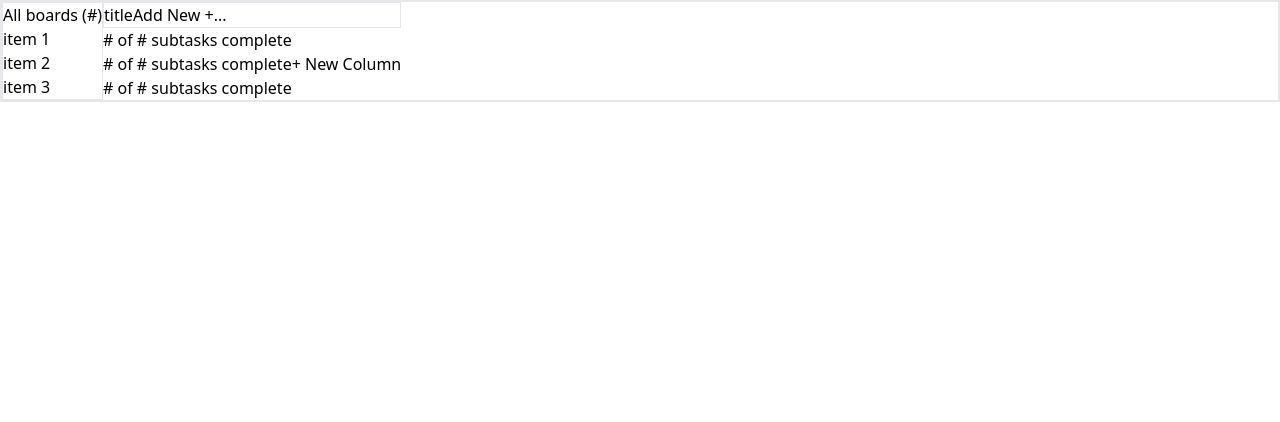
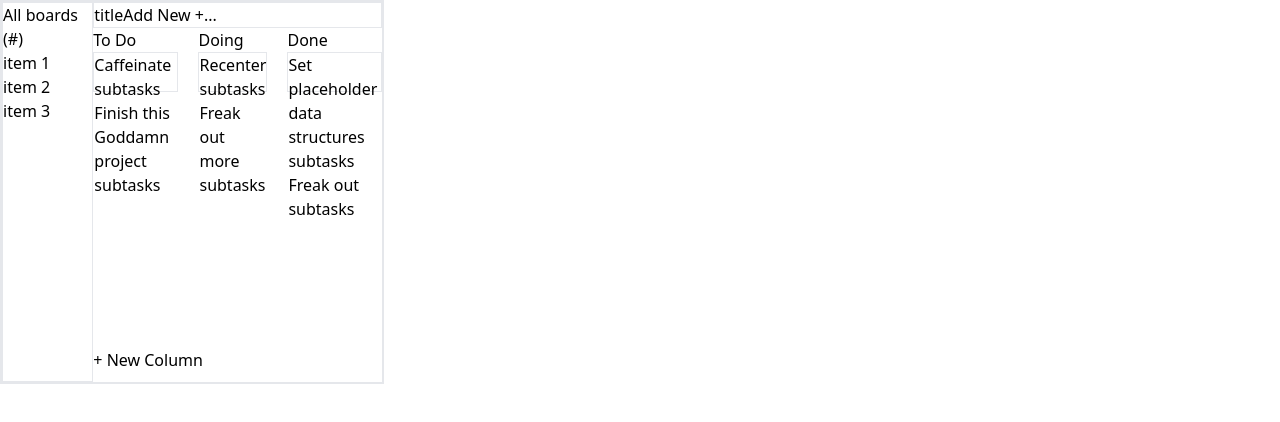
Before and after one commit to christian-faber/dev-island-kanban, a React (Create React App) app: page / in a window 1280 px wide. Shown: the top 422 px of the page. Built offline with nearby package versions, Linux system fonts and the light colour scheme.

Commit message:
dnd works

```diff
--- a/src/App.js
+++ b/src/App.js
@@ -5,9 +5,9 @@ import "./index.css";
 
 export const App = () => {
   return (
-    <div className="border-solid border-2 flex flex-row">
+    <div className="w-96 h-96 border-solid border-2 border-red flex flex-row">
       <Sidebar />
-      <div>
+      <div className="w-80 h-80 border-blue">
         <Top />
         <Board />
       </div>
--- a/src/components/Board.js
+++ b/src/components/Board.js
@@ -9,29 +9,28 @@ export const Board = () => {
   const handleOnDragEnd = (result) => {
     if (!result.destination) return;
 
-    const items = Array.from(data);
-    const [reorderedItem] = items.splice(result.source.index, 1);
-    items.splice(result.destination.index, 0, reorderedItem);
+    // const items = Array.from(data);
+    // const [reorderedItem] = items.splice(result.source.index, 1);
+    // items.splice(result.destination.index, 0, reorderedItem);
 
-    setData(items);
+    // setData(items);
   };
 
   console.log(data);
 
   return (
-    <div className="border-solid flex flex-row">
-      <DragDropContext onDragEnd={handleOnDragEnd}>
-        <div>
+    <DragDropContext onDragEnd={handleOnDragEnd}>
+      <div className="border-black border-solid flex flex-row h-80 gap-5 ">
+        {data?.columns?.map((column) => (
           <Column
-            data={data}
+            column={column}
+            tasks={data.tasks}
             setData={setData}
-            elements={""}
-            key={""}
-            prefix={""}
+            key={column.id}
           />
-        </div>
-        <New />
-      </DragDropContext>
-    </div>
+        ))}
+      </div>
+      <New />
+    </DragDropContext>
   );
 };
--- a/src/components/Column.js
+++ b/src/components/Column.js
@@ -1,20 +1,29 @@
-import { useState } from "react";
-import { Draggable, Droppable } from "react-beautiful-dnd";
-import { initialdata } from "../data/initial-data";
+import { Droppable } from "react-beautiful-dnd";
 import { Task } from "./Task";
 
-export const Column = ({ data }, id, title, taskIds) => {
+export const Column = ({ column, tasks, setData }) => {
   return (
-    <div>
-      <h2>{data?.columns?.column?.title}</h2>
-      <Droppable droppableId="column">
+    <div className="h-50 w-50">
+      <h2>{column.title}</h2>
+      <Droppable droppableId={column.id}>
         {(provided) => (
-          <ul {...provided.droppableProps} ref={provided.innerRef}>
-            {data?.columns.map(({ id, title, taskIds }, index) => (
-              <Task key={id} title={title} index={index} />
-            ))}
+          <div
+            className="w-25 h-10 border border-blue"
+            {...provided.droppableProps}
+            ref={provided.innerRef}
+          >
+            {tasks
+              .filter((task) => column.taskIds.includes(task.id))
+              .map((task, index) => (
+                <Task
+                  key={task.id}
+                  task={task}
+                  index={index}
+                  className="w-25 h-25 gap-5 border-solid border-orange-700"
+                />
+              ))}
             {provided.placeholder}
-          </ul>
+          </div>
         )}
       </Droppable>
     </div>
--- a/src/components/Task.js
+++ b/src/components/Task.js
@@ -1,19 +1,17 @@
 import { Draggable } from "react-beautiful-dnd";
 
-export const Task = ({ data }, index) => {
+export const Task = ({ task, index }) => {
   return (
-    <Draggable draggableId="draggable-1" index={0}>
+    <Draggable draggableId={task.id} index={index}>
       {(provided, snapshot) => (
-        <div>
-          <li
-            ref={provided.innerRef}
-            snapshot={snapshot}
-            {...provided.draggableProps}
-            {...provided.dragHandleProps}
-          >
-            <h4>{data?.tasks?.task?.content}</h4>
-            <p># of # subtasks complete</p>
-          </li>
+        <div
+          snapshot={snapshot}
+          ref={provided.innerRef}
+          {...provided.draggableProps}
+          {...provided.dragHandleProps}
+        >
+          <h4>{task.content}</h4>
+          <p> subtasks</p>
         </div>
       )}
     </Draggable>
--- a/src/index.js
+++ b/src/index.js
@@ -3,14 +3,13 @@ import { createRoot } from "react-dom/client";
 import { Provider } from "react-redux";
 import { store } from "./app/store";
 import App from "./App";
+import "./index.css";
 
 const container = document.getElementById("root");
 const root = createRoot(container);
 
 root.render(
-  <React.StrictMode>
-    <Provider store={store}>
-      <App />
-    </Provider>
-  </React.StrictMode>
+  <Provider store={store}>
+    <App />
+  </Provider>
 );
```
Also changed, not shown: 2 other files (tests, documents, lock files or other folders).
